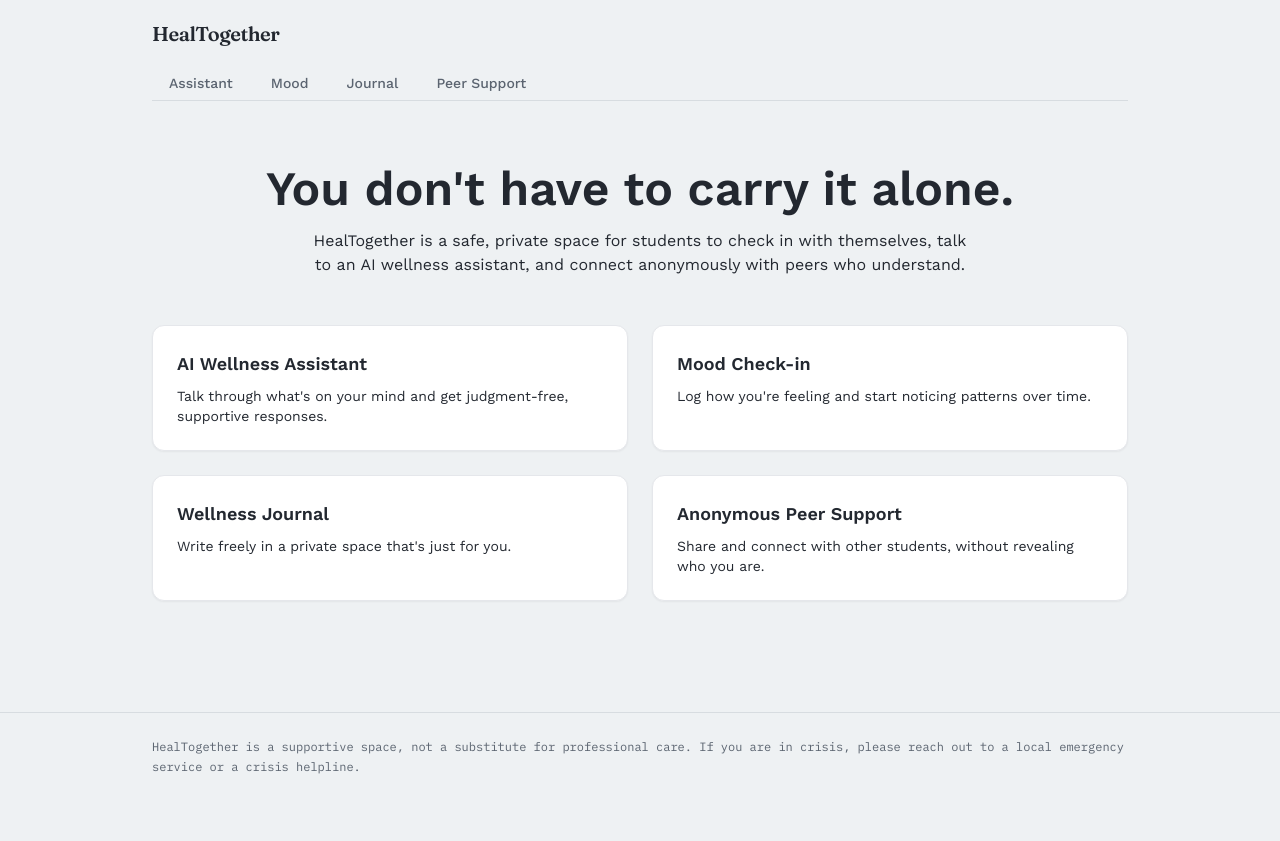
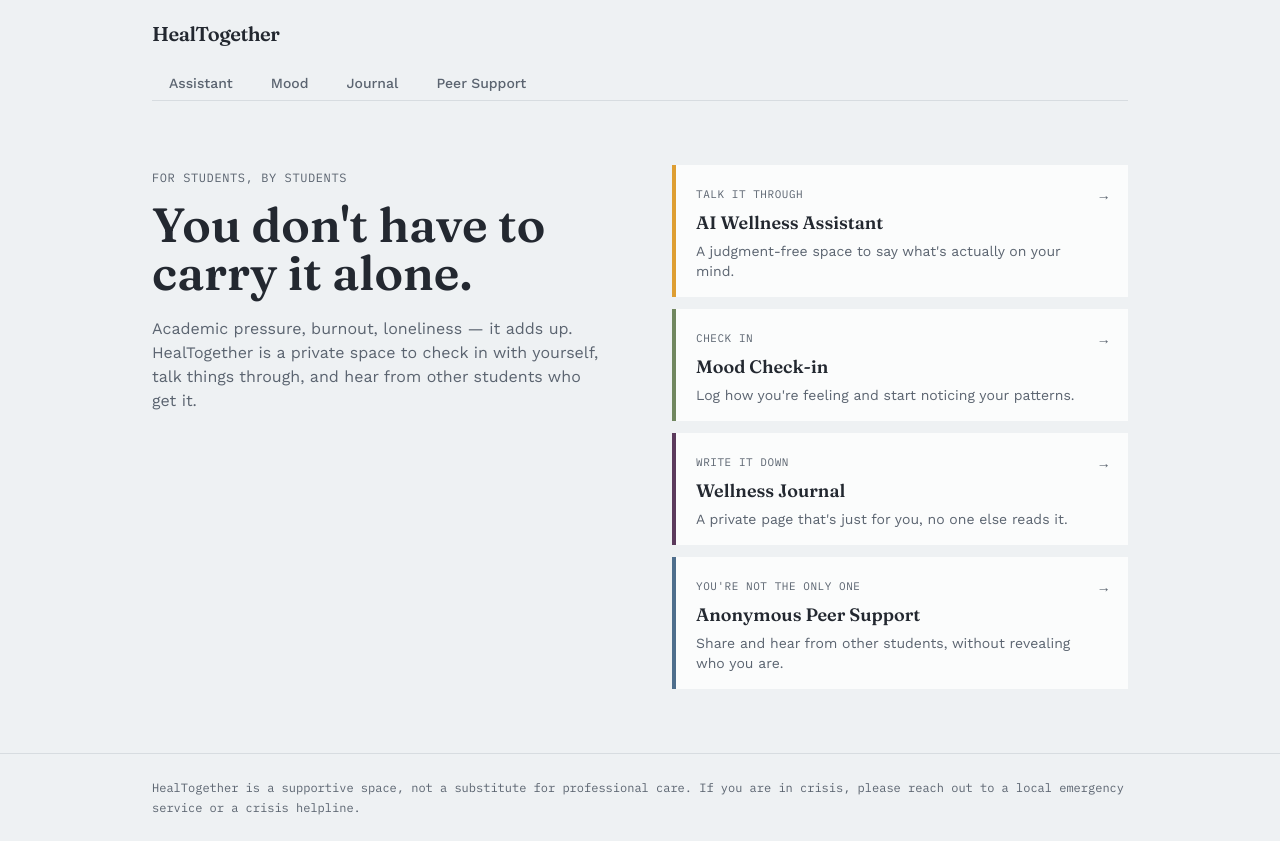
Before and after one commit to priyanshu015211/Heal-Together, a Next.js app: page / in a window 1280 px wide. Before the commit the page ends 800 px from the top, so only its background shows below. Built offline with nearby package versions, Linux system fonts and the light colour scheme.

Commit message:
Update page.js

```diff
--- a/app/page.js
+++ b/app/page.js
@@ -1,41 +1,52 @@
-import FeatureCard from "../components/FeatureCard";
+import IndexCard from "../components/IndexCard";
 
 export default function HomePage() {
   return (
-    <div className="mx-auto max-w-5xl px-6 py-16">
-      <section className="text-center">
-        <h1 className="text-4xl font-bold text-calm-700 sm:text-5xl">
+    <div className="mx-auto grid max-w-5xl gap-10 px-6 py-16 md:grid-cols-2 md:items-start md:gap-16">
+      <div className="md:sticky md:top-16">
+        <span className="font-mono text-xs uppercase tracking-wider text-ink-soft">
+          For students, by students
+        </span>
+        <h1 className="mt-3 font-display text-4xl font-semibold leading-[1.1] text-ink sm:text-5xl">
           You don&apos;t have to carry it alone.
         </h1>
-        <p className="mx-auto mt-4 max-w-2xl text-calm-900/80">
-          HealTogether is a safe, private space for students to check in with
-          themselves, talk to an AI wellness assistant, and connect
-          anonymously with peers who understand.
+        <p className="mt-5 max-w-md text-ink-soft">
+          Academic pressure, burnout, loneliness — it adds up. HealTogether
+          is a private space to check in with yourself, talk things through,
+          and hear from other students who get it.
         </p>
-      </section>
+      </div>
 
-      <section className="mt-12 grid gap-6 sm:grid-cols-2">
-        <FeatureCard
+      <div className="flex flex-col gap-3">
+        <IndexCard
           href="/chat"
+          tag="Talk it through"
           title="AI Wellness Assistant"
-          description="Talk through what's on your mind and get judgment-free, supportive responses."
+          description="A judgment-free space to say what's actually on your mind."
+          accent="marigold"
         />
-        <FeatureCard
+        <IndexCard
           href="/mood"
+          tag="Check in"
           title="Mood Check-in"
-          description="Log how you're feeling and start noticing patterns over time."
+          description="Log how you're feeling and start noticing your patterns."
+          accent="sage"
         />
-        <FeatureCard
+        <IndexCard
           href="/journal"
+          tag="Write it down"
           title="Wellness Journal"
-          description="Write freely in a private space that's just for you."
+          description="A private page that's just for you, no one else reads it."
+          accent="plum"
         />
-        <FeatureCard
+        <IndexCard
           href="/support"
+          tag="You're not the only one"
           title="Anonymous Peer Support"
-          description="Share and connect with other students, without revealing who you are."
+          description="Share and hear from other students, without revealing who you are."
+          accent="dusk"
         />
-      </section>
+      </div>
     </div>
   );
 }
```
